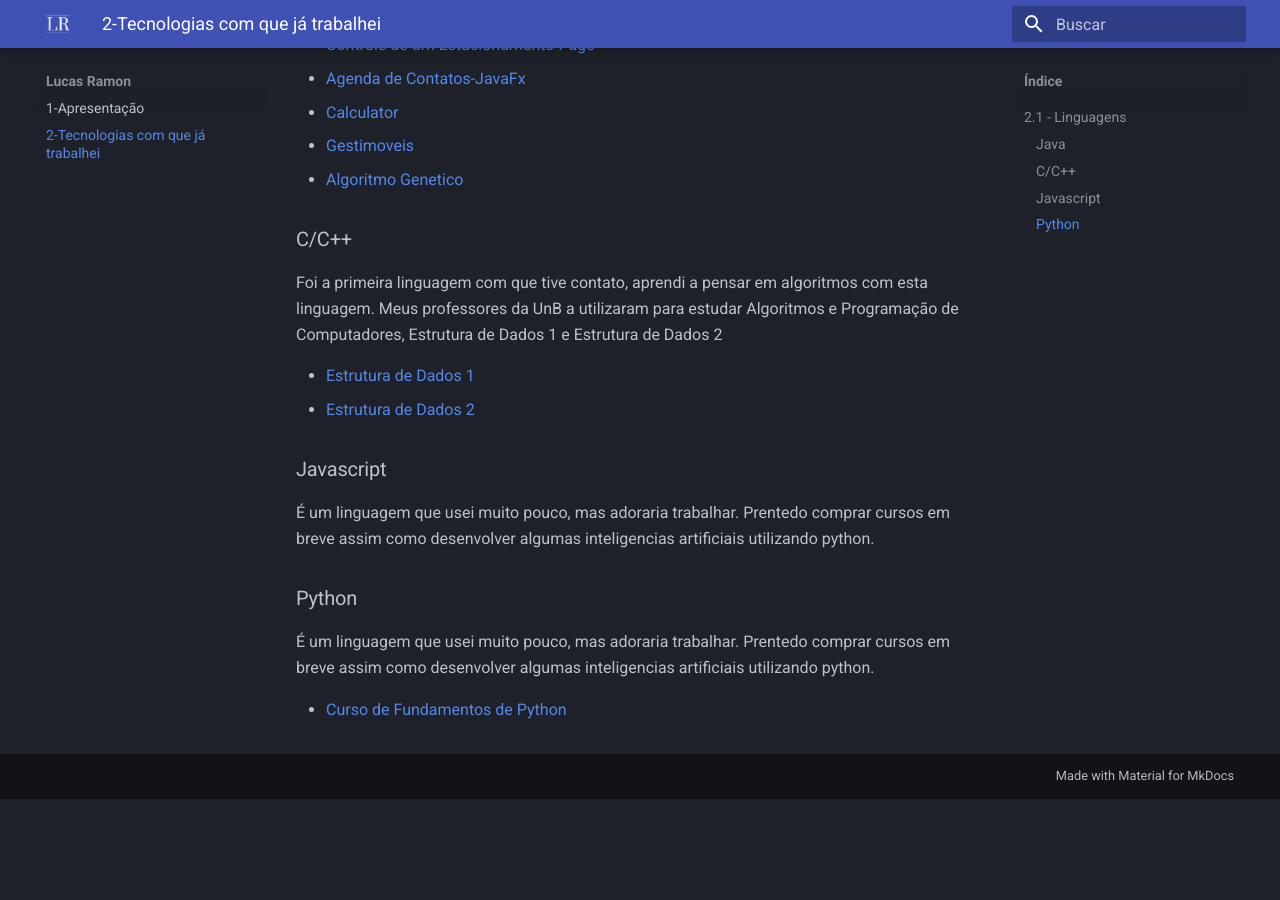
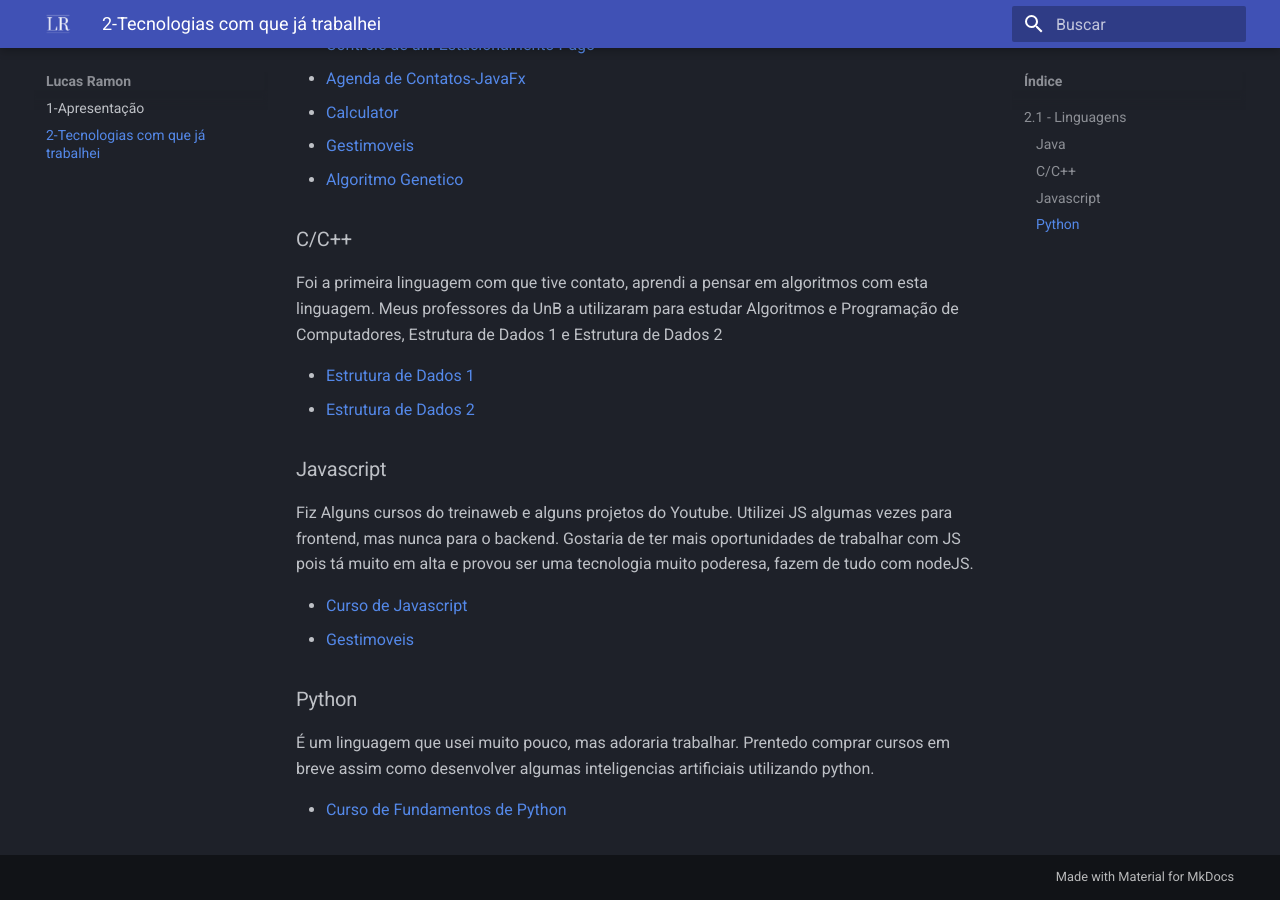
Before and after one commit to lramon2001/lramon2001.github.io, an MkDocs documentation site: the page built from docs/softskills.md, in a window 1280 px wide and 900 px high, scrolled down 567 px. Built offline with MkDocs 1.6.1 and Material for MkDocs 9.7.7, drawn with Linux system fonts in a browser that asks for light colours; before the commit the page ends 1366 px from its top, so only the background shows below that.

Commit message:
Update softskills.md

```diff
--- a/docs/softskills.md
+++ b/docs/softskills.md
@@ -47,7 +47,11 @@
 
 ### Javascript
 
-É um linguagem que usei muito pouco, mas adoraria trabalhar. Prentedo comprar cursos em breve assim como desenvolver algumas inteligencias artificiais utilizando python.
+Fiz Alguns cursos do treinaweb e alguns projetos do Youtube. Utilizei JS algumas vezes para frontend, mas nunca para o backend. Gostaria de ter mais oportunidades de trabalhar com JS pois tá muito em alta e provou ser uma tecnologia muito poderesa, fazem de tudo com nodeJS.
+<ul>
+  <li><a href="">Curso de Javascript</a></li>
+  <li><a href="">Gestimoveis</a></li>
+</ul>
 
 ### Python
 
```
